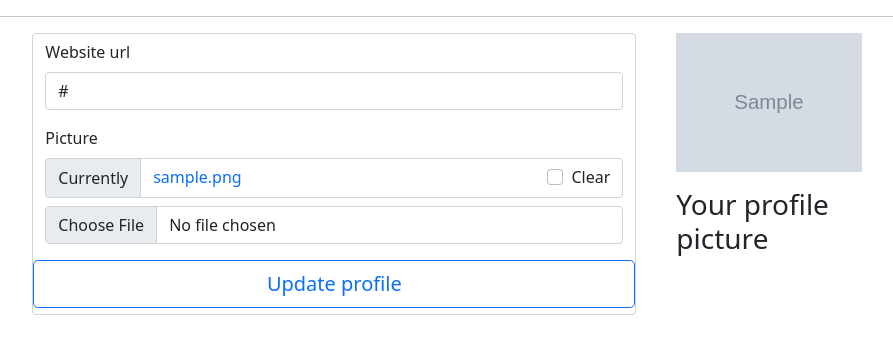
After one commit to bartek-kachnic123/DataDive, a Django app: page /users/profile/ in a window 1280 px wide. The commit adds this page. Shown: the top 354 px of the page, without its empty margins (205-1098 px from the left). Run offline with Django 4.2, Linux system fonts and the light colour scheme; a user stored in the database is signed in; tables that the repository leaves empty hold one stand-in row (values such as "Sample post"); grey boxes marked "Sample" are stand-in pictures; some libraries are stand-ins or nearby versions.

Commit message:
Added update profile feature

```diff
--- a/data_dive/templates/data_dive/components/sidebar.html
+++ b/data_dive/templates/data_dive/components/sidebar.html
@@ -84,7 +84,7 @@
             class="dropdown-menu dropdown-menu-dark text-small shadow"
             aria-labelledby="dropdownUser1"
           >
-            <li><a class="dropdown-item" href="#">Settings</a></li>
+            <li><a class="dropdown-item" href="{% url 'users:profile' %}">Profile Settings</a></li>
             <li><a class="dropdown-item" href="{% url 'data_dive:add_category' %}">Add new category</a></li>
             <li><a class="dropdown-item" href="{% url 'data_dive:add_page' %}">Add new page</a></li>
             <li>
--- a/users/forms.py
+++ b/users/forms.py
@@ -18,15 +18,16 @@ class UserProfileForm(forms.ModelForm):
         fields = ['website_url', 'picture']
 
     def save(self,user=None,files=None, commit=True):
-        profile = super(UserProfileForm, self).save(commit=False)
+        profile : UserProfile = super(UserProfileForm, self).save(commit=False)
 
-        # Adding user one to one relationship with userProfile
+        # Adding user one to one relationship with userProfile if user arent already
         if user:
             profile.user = user
 
         # Adding picture
         if files and 'picture' in files:
             profile.picture = files['picture']
+            profile.picture.name = profile.get_profile_filename()
 
         if commit:
             profile.save()
--- /dev/null
+++ b/users/templates/users/profile.html
@@ -0,0 +1,39 @@
+{% extends 'users/components/base.html' %} {% block body_block %}
+{% load crispy_forms_tags %}
+<div class="row py-3">
+  <hr />
+  <div class="col-md-2"></div>
+  <div class="col-md-6 mx-3">
+    <form
+      id="user_form"
+      class="form-control"
+      method="post"
+      action="{% url 'users:profile' %}"
+      enctype="multipart/form-data"
+    >
+      {% csrf_token %} {{ profile_form | crispy }}
+
+      <div class="row text-center">
+        <button
+          class="submit btn btn-outline-primary btn-lg mx-auto"
+          type="submit"
+          name="submit"
+        >
+          Update profile
+        </button>
+      </div>
+    </form>
+  </div>
+  <div class="col-md-2">
+    <div class="row"></div>
+    <div class="row">
+      <img
+        src="{{ profile_url }}"
+        class="rounded float-start bg-red"
+        alt="profile_image"
+      />
+    </div>
+    <div class="row py-3"><h3>Your profile picture</h3></div>
+  </div>
+</div>
+{% endblock %}
--- a/users/urls.py
+++ b/users/urls.py
@@ -2,7 +2,8 @@ from django.urls import path
 from users.views import (
     register,
     user_login,
-    user_logout
+    user_logout,
+    update_profile_view,
 )
 
 app_name = 'users'
@@ -10,5 +11,6 @@ app_name = 'users'
 urlpatterns = [
     path('register/', register, name='register'),
     path('login/', user_login, name='user_login'),
-    path('logout/', user_logout, name='user_logout')
+    path('logout/', user_logout, name='user_logout'),
+    path('profile/', update_profile_view, name='profile')
 ]
--- a/users/views.py
+++ b/users/views.py
@@ -5,11 +5,15 @@ from django.contrib.auth import (
     logout
 )
 from django.contrib.auth.decorators import login_required
+from django.utils.decorators import method_decorator
+from django.views import View
+from django.http import HttpRequest
 from users.forms import (
     RegisterUserForm,
     UserProfileForm,
     LoginUserForm
 )
+from users.models import UserProfile
 from users.utils import user_authenticate
 # Create your views here.
 
@@ -34,13 +38,14 @@ def register(request):
         profile_form = UserProfileForm()
 
     context_dict = {
-        'title' : 'Register',
-        'register_user_form' : register_user_form,
-        'profile_form' : profile_form,
+        'title': 'Register',
+        'register_user_form': register_user_form,
+        'profile_form': profile_form,
         'is_registered': is_registered
     }
 
     return render(request, 'users/register.html', context=context_dict)
+
 
 def user_login(request):
     login_user_form = LoginUserForm()
@@ -56,16 +61,48 @@ def user_login(request):
             elif user:
                 login_user_form.add_error('password', 'Account is disabled!')
             else:
-                login_user_form.add_error('password', 'Invalid username, email or password')
+                login_user_form.add_error(
+                    'password', 'Invalid username, email or password')
 
     context_dict = {
-        'title' : 'Login',
-        'login_user_form' : login_user_form
+        'title': 'Login',
+        'login_user_form': login_user_form
     }
     return render(request, 'users/login.html', context=context_dict)
+
 
 @login_required
 def user_logout(request):
     logout(request)
 
     return redirect(reverse('data_dive:index'))
+
+
+class UpdateProfileView(View):
+    @method_decorator(login_required)
+    def get(self, request: HttpRequest):
+        user_profile = UserProfile.objects.get(user=request.user)
+        profile_form = UserProfileForm(
+            initial={'website_url': user_profile.website_url, 'picture': user_profile.picture,
+                     })
+        context_dict = {'profile_form': profile_form,
+                        'profile_url': user_profile.picture.url}
+        return render(request, 'users/profile.html', context=context_dict)
+
+    @method_decorator(login_required)
+    def post(self, request: HttpRequest):
+        profile_form = UserProfileForm(request.POST, request.FILES)
+        user_profile = UserProfile.objects.get(user=request.user)
+
+        context_dict = {'profile_form': profile_form,
+                        'profile_url': user_profile.picture.url}
+        if profile_form.is_valid():
+            user_profile.update(cleaned_data=profile_form.cleaned_data,
+                                files=request.FILES)
+
+            return redirect(reverse('users:profile'))
+        else:
+            return render(request, 'users/profile.html', context=context_dict)
+
+
+update_profile_view = UpdateProfileView.as_view()
```
Also changed, not shown: users/migrations/0002_alter_userprofile_picture.py (added).
